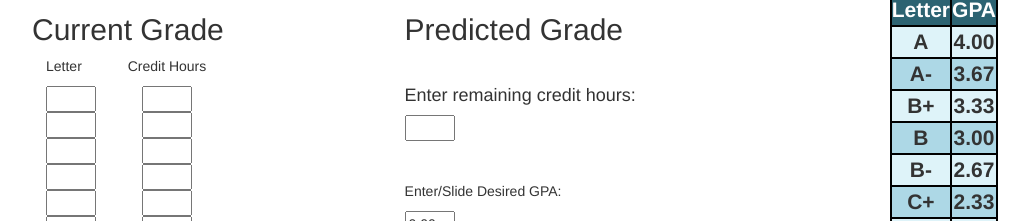
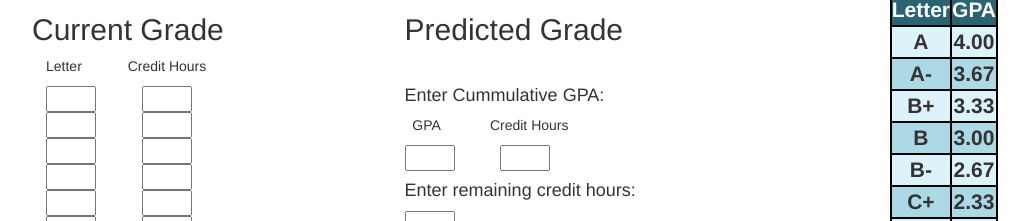
Before and after one commit to alanwoj16/grade-calculator, a Vue app: page /#/GPA in a window 1280 px wide. Shown: the part 113-334 px from the top of the page, without its empty margins (28-1057 px from the left). Built offline with nearby package versions, Linux system fonts and the light colour scheme.

Commit message:
cummulative gpa

```diff
--- a/src/components/GPA.vue
+++ b/src/components/GPA.vue
@@ -41,6 +41,12 @@
   	<div class="predGrade">
   	  <h2 class="predHeader">Predicted Grade</h2>
   	  <br>
+      <h4>Enter Cummulative GPA:</h4>
+      <div class = "cummulative">
+        <p>&nbsp;&nbsp;GPA &emsp;&emsp;&emsp;&nbsp;Credit Hours</p>
+        <input class="input" type="text" v-model="cummulative.gpa">&emsp;&emsp;&emsp;
+        <input class="input" type="text" v-model="cummulative.creditHours">
+      </div>
       <h4>Enter remaining credit hours: </h4>
   	  <div class = gradesToGo>
   	    <div class="grade">
@@ -80,7 +86,8 @@ export default {
       gpaGrade:0,
       totalCreditHours:0,
       earnedGPAPoints:0,
-      predictedGPA:0
+      predictedGPA:0,
+      cummulative:[{"gpa":"","creditHours":""}]
 
     }
   },
@@ -116,8 +123,9 @@ export default {
     resetPred:function(){
 
       this.final.creditHours =""
-
       this.predictedGrade=""
+      this.cummulative.gpa=""
+      this.cummulative.creditHours=""
       this.value=3.0
     },
 
```
